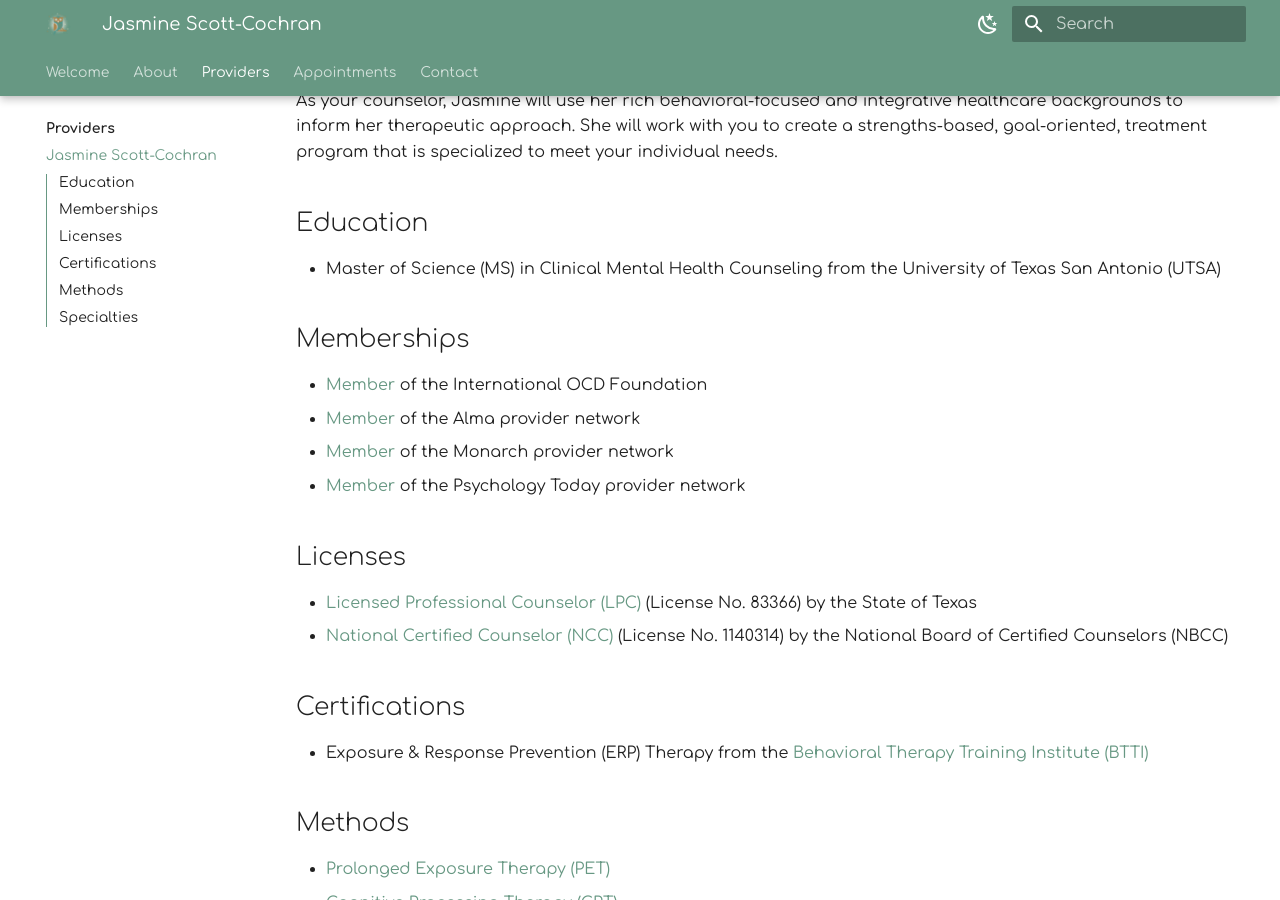
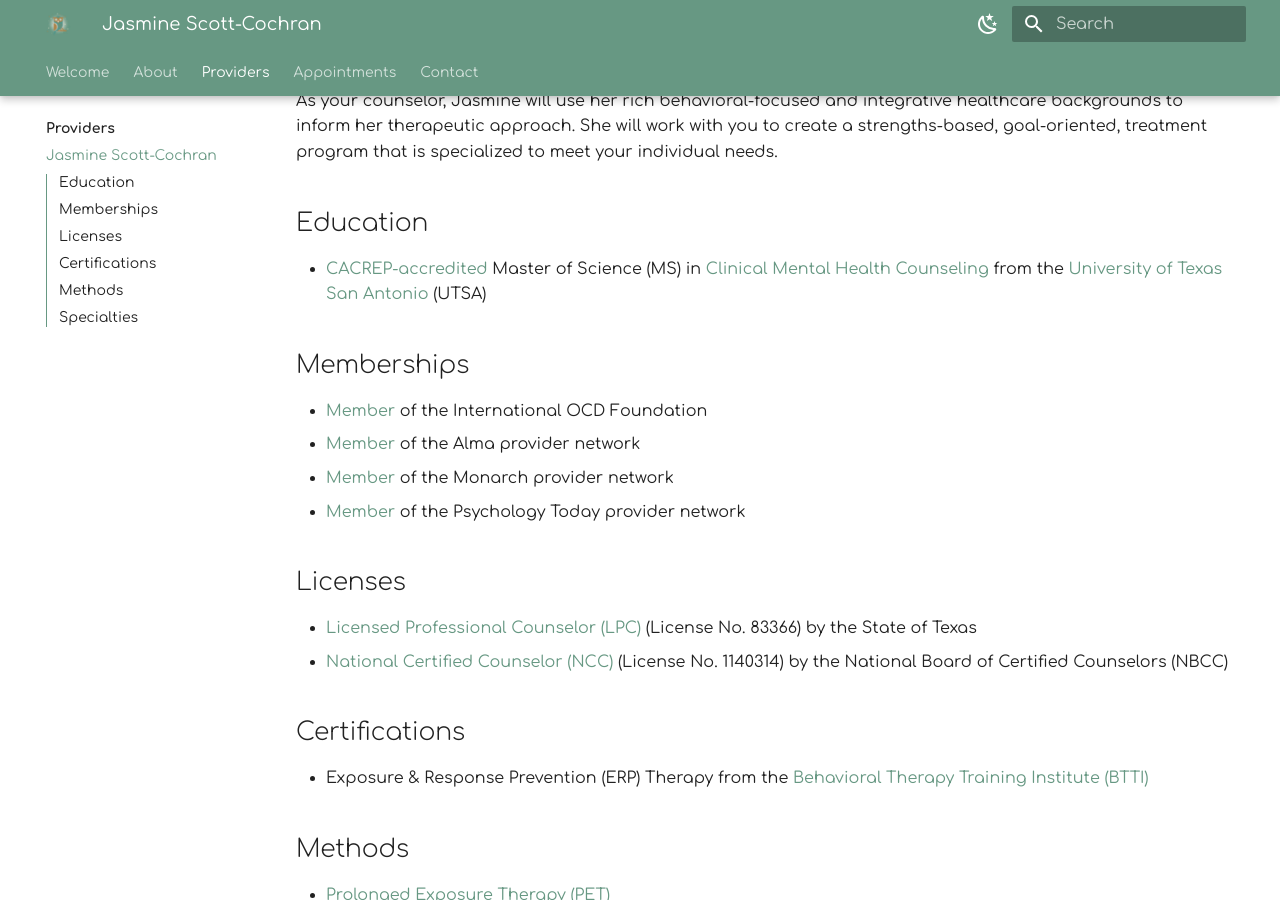
Before and after one commit to motm-therapy/website, an MkDocs documentation site: the page built from docs/providers/jasmine.md, in a window 1280 px wide and 900 px high, scrolled down 1184 px. Built offline with MkDocs 1.6.1 and Material for MkDocs 9.7.7, drawn with Linux system fonts in a browser that asks for light colours; plug-ins that fetch from the network failed and are left out.

Commit message:
Update jasmine.md

```diff
--- a/docs/providers/jasmine.md
+++ b/docs/providers/jasmine.md
@@ -23,7 +23,7 @@ As your counselor, Jasmine will use her rich behavioral-focused and integrative
 
 ## Education
 
-- Master of Science (MS) in Clinical Mental Health Counseling from the University of Texas San Antonio (UTSA)
+- [CACREP-accredited](https://www.cacrep.org/) Master of Science (MS) in [Clinical Mental Health Counseling](https://future.utsa.edu/programs/master/clinical-mental-health-counseling/) from the [University of Texas San Antonio](https://bold.utsa.edu/carnegie-r1/) (UTSA)
 
 ## Memberships
 
```
